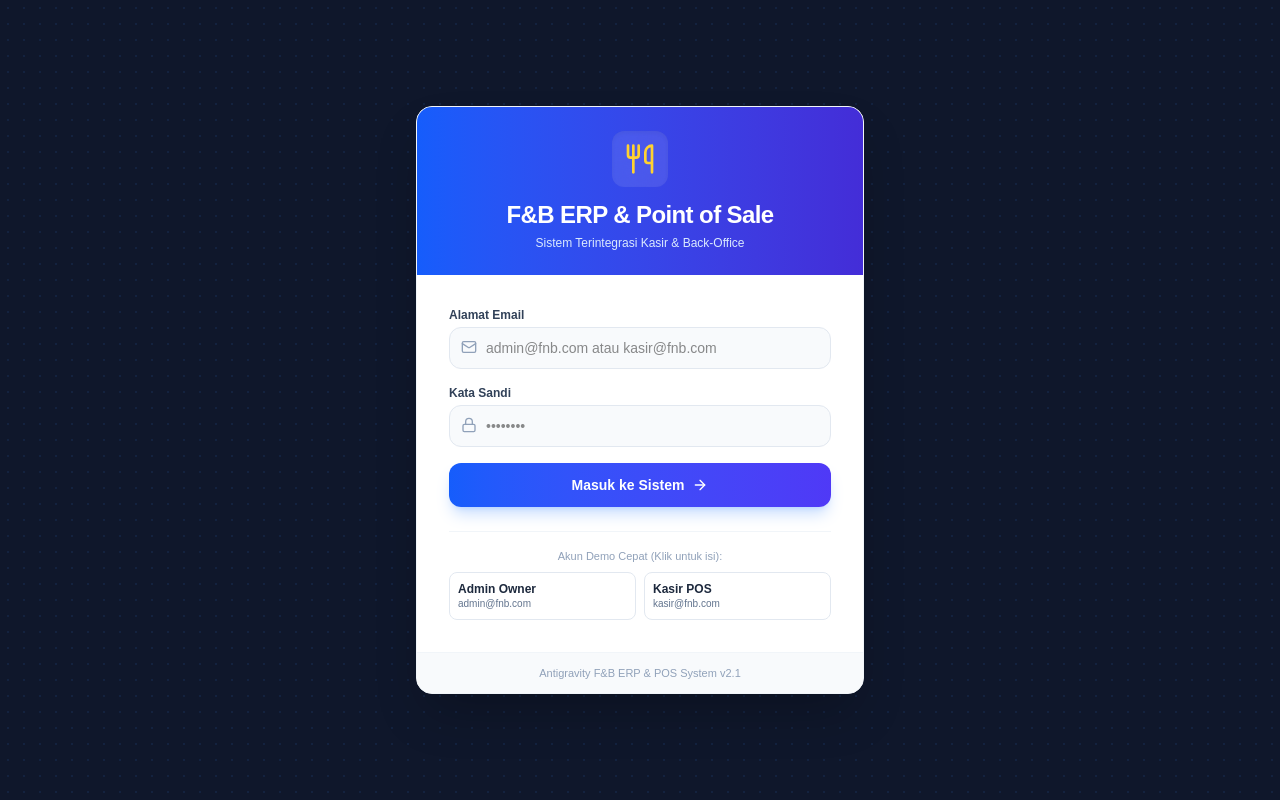
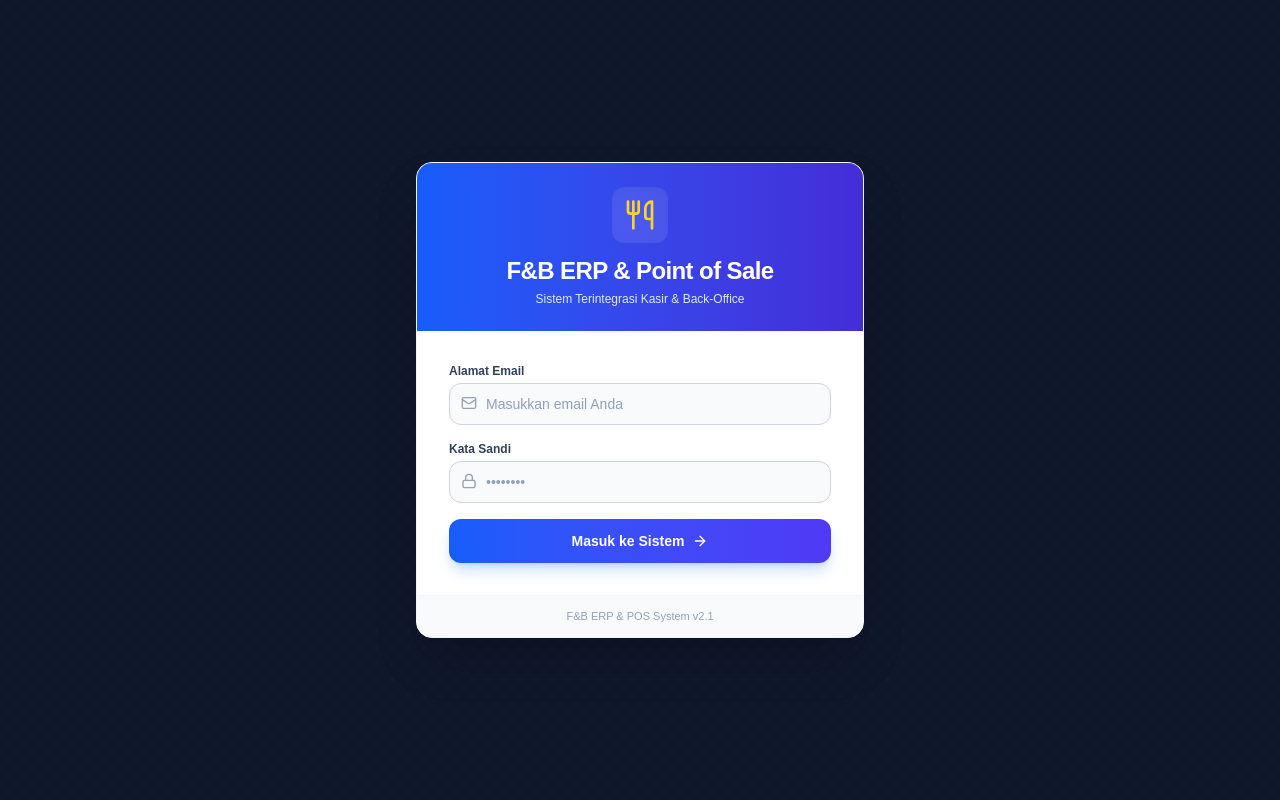
Before and after one commit to RizkiKustirama/FNB-core-stack, a Next.js app: page /login in a window 1280 px wide. Built offline with nearby package versions, Linux system fonts and the light colour scheme.

Commit message:
upd login

```diff
--- a/src/app/(auth)/login/page.tsx
+++ b/src/app/(auth)/login/page.tsx
@@ -36,12 +36,6 @@ export default function LoginPage() {
     }
   };
 
-  const setDemoAccount = (demoEmail: string, demoPw: string) => {
-    setEmail(demoEmail);
-    setPassword(demoPw);
-    setError('');
-  };
-
   return (
     <div className="min-h-screen flex items-center justify-center bg-slate-900 p-4 relative overflow-hidden">
       {/* Background Decorative Pattern */}
@@ -76,8 +70,8 @@ export default function LoginPage() {
                   required
                   value={email}
                   onChange={(e) => setEmail(e.target.value)}
-                  placeholder="admin@fnb.com atau kasir@fnb.com"
-                  className="w-full pl-9 pr-4 py-2.5 text-sm bg-slate-50 border border-slate-200 rounded-xl focus:outline-none focus:ring-2 focus:ring-blue-500 focus:bg-white transition"
+                  placeholder="Masukkan email Anda"
+                  className="w-full pl-9 pr-4 py-2.5 text-sm text-slate-900 placeholder:text-slate-400 bg-slate-50 border border-slate-300 rounded-xl focus:outline-none focus:ring-2 focus:ring-blue-500 focus:bg-white transition"
                 />
               </div>
             </div>
@@ -92,7 +86,7 @@ export default function LoginPage() {
                   value={password}
                   onChange={(e) => setPassword(e.target.value)}
                   placeholder="••••••••"
-                  className="w-full pl-9 pr-4 py-2.5 text-sm bg-slate-50 border border-slate-200 rounded-xl focus:outline-none focus:ring-2 focus:ring-blue-500 focus:bg-white transition"
+                  className="w-full pl-9 pr-4 py-2.5 text-sm text-slate-900 placeholder:text-slate-400 bg-slate-50 border border-slate-300 rounded-xl focus:outline-none focus:ring-2 focus:ring-blue-500 focus:bg-white transition"
                 />
               </div>
             </div>
@@ -115,34 +109,11 @@ export default function LoginPage() {
               )}
             </button>
           </form>
-
-          {/* Quick Demo Credentials */}
-          <div className="pt-4 border-t border-slate-100">
-            <p className="text-[11px] font-medium text-slate-400 text-center mb-2">Akun Demo Cepat (Klik untuk isi):</p>
-            <div className="grid grid-cols-2 gap-2">
-              <button
-                type="button"
-                onClick={() => setDemoAccount('admin@fnb.com', 'admin123')}
-                className="p-2 border border-slate-200 rounded-lg text-left hover:border-blue-400 hover:bg-blue-50/50 transition text-xs"
-              >
-                <div className="font-semibold text-slate-800">Admin Owner</div>
-                <div className="text-[10px] text-slate-500">admin@fnb.com</div>
-              </button>
-              <button
-                type="button"
-                onClick={() => setDemoAccount('kasir@fnb.com', 'kasir123')}
-                className="p-2 border border-slate-200 rounded-lg text-left hover:border-emerald-400 hover:bg-emerald-50/50 transition text-xs"
-              >
-                <div className="font-semibold text-slate-800">Kasir POS</div>
-                <div className="text-[10px] text-slate-500">kasir@fnb.com</div>
-              </button>
-            </div>
-          </div>
         </div>
 
         {/* Footer */}
         <div className="bg-slate-50 py-3 px-6 text-center text-[11px] text-slate-400 border-t border-slate-100">
-          Antigravity F&B ERP & POS System v2.1
+          F&B ERP & POS System v2.1
         </div>
       </div>
     </div>
```
